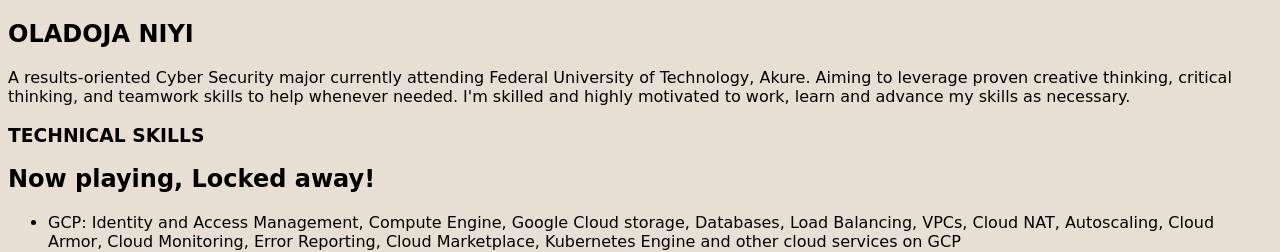
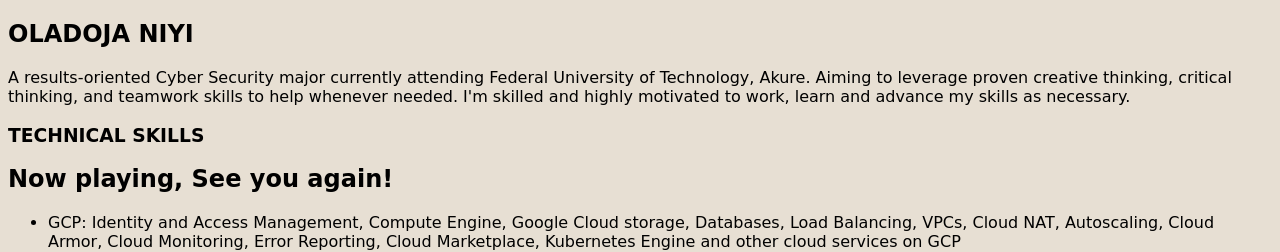
Before and after one commit to Olaniyi0/crc-frontend, a plain HTML site: page web-files/index.html in a window 1280 px wide. Shown: the top 252 px of the page. Drawn offline with Linux system fonts and the light colour scheme; no server answers; a web font is replaced by a local one.

Commit message:
changes to terraform apply

```diff
--- a/web-files/index.html
+++ b/web-files/index.html
@@ -28,7 +28,7 @@
     <h2>OLADOJA NIYI</h2>
     <p>A results-oriented Cyber Security major currently attending Federal University of Technology, Akure. Aiming to leverage proven creative thinking, critical thinking, and teamwork skills to help whenever needed. I'm skilled and highly motivated to work, learn and advance my skills as necessary.</p>
     <h3>TECHNICAL SKILLS</h3>
-    <h2>Now playing, Locked away!</h2>
+    <h2>Now playing, See you again!</h2>
     <ul>
         <li>GCP: Identity and Access Management, Compute Engine, Google Cloud storage,
             Databases, Load Balancing, VPCs, Cloud NAT, Autoscaling, Cloud Armor, Cloud
```
Also changed, not shown: 1 other file.
